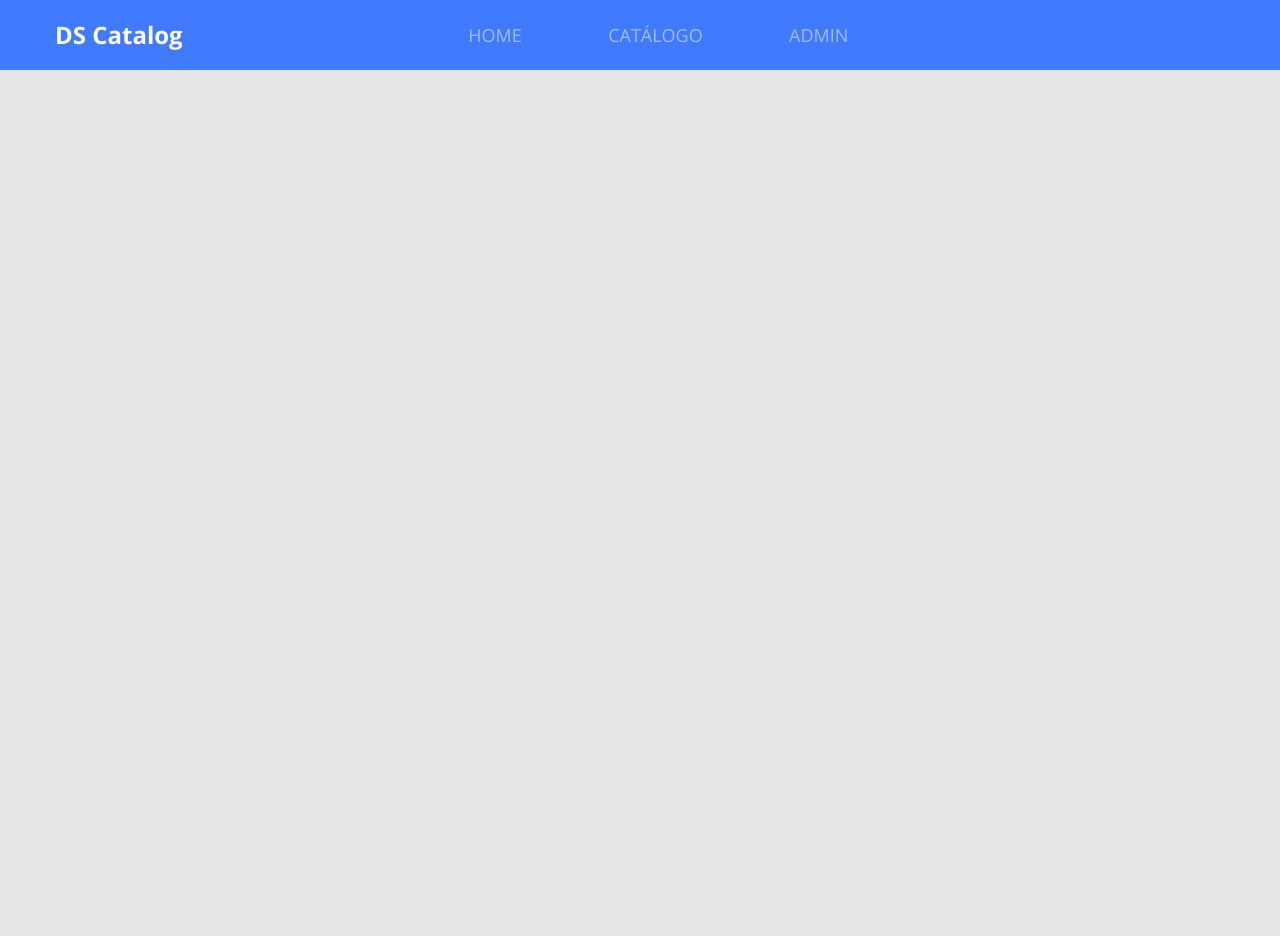
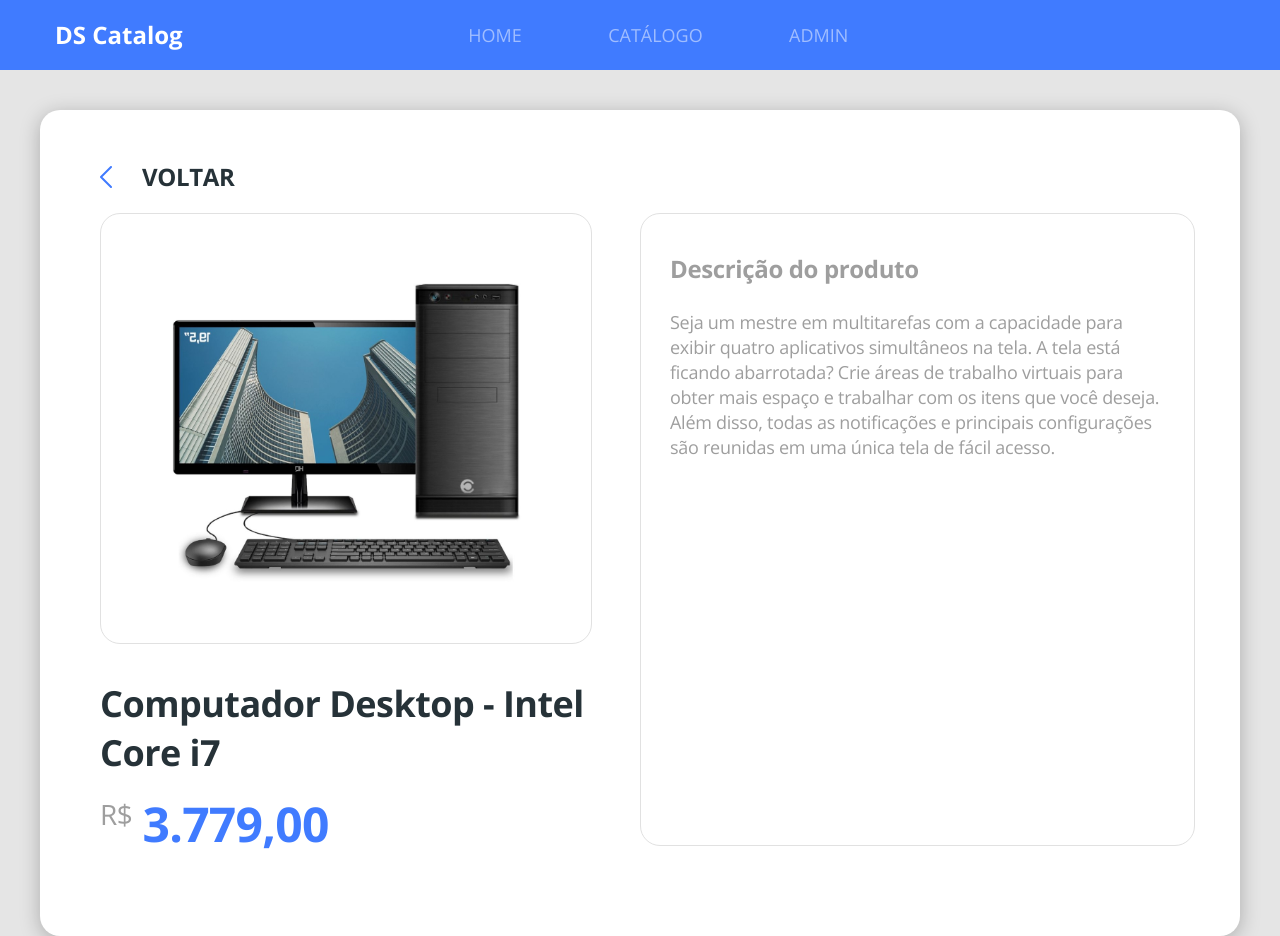
Before and after one commit to RayVilaca/dscatalog-bootcamp-devsuperior, a React (Create React App) app in the folder front-web/: page /products/1 in a window 1280 px wide. Before the commit the page ends 800 px from the top, so only its background shows below. Built offline with nearby package versions, Linux system fonts and the light colour scheme.

Commit message:
Add products details

```diff
--- a/front-web/src/Routes.tsx
+++ b/front-web/src/Routes.tsx
@@ -3,6 +3,7 @@
 import Navbar from './core/components/Navbar';
 import Admin from './pages/Admin';
 import Catalog from './pages/Catalog';
+import ProductDetails from './pages/Catalog/components/ProductDetails';
 import Home from './pages/Home';
 
 const Routes = () => (
@@ -12,8 +13,11 @@
             <Route path="/" exact>
                 <Home/>
             </Route>
-            <Route path="/catalog">
+            <Route path="/products" exact>
                 <Catalog/>
+            </Route>
+            <Route path="/products/:productId">
+                <ProductDetails/>
             </Route>
             <Route path="/admin">
                 <Admin/>
--- a/front-web/src/core/components/ButtonIcon/styles.scss
+++ b/front-web/src/core/components/ButtonIcon/styles.scss
@@ -12,4 +12,5 @@
     display: flex;
     align-items: center;
     justify-content: center;
+    color: #ffffff;
 }
--- a/front-web/src/core/components/Navbar/index.tsx
+++ b/front-web/src/core/components/Navbar/index.tsx
@@ -17,7 +17,7 @@
                     </NavLink>
                 </li>
                 <li>
-                    <NavLink to="catalog" activeClassName="active">
+                    <NavLink to="products" activeClassName="active">
                         CATÁLOGO
                     </NavLink>
                 </li>
--- /dev/null
+++ b/front-web/src/core/components/ProductPrice/index.tsx
@@ -0,0 +1,17 @@
+import React from 'react';
+import './styles.scss';
+
+type Props = {
+    price: string;
+}
+
+const ProductPrice = ({price}:Props) => (
+    <div className="product-price-container">
+        <span className="product-currency">R$</span>
+        <h3 className="product-price">
+            {price}
+         </h3>
+    </div>
+);
+
+export default ProductPrice;
--- /dev/null
+++ b/front-web/src/core/components/ProductPrice/styles.scss
@@ -0,0 +1,19 @@
+.product-price-container {
+    margin-top: 25px;
+    display: flex;
+}
+
+.product-currency {
+    font-size: 18px;
+    line-height: 25px;
+    letter-spacing: -0.015em;
+    color: #9E9E9E;
+}
+
+.product-price {
+    font-size: 32px;
+    line-height: 44px;
+    letter-spacing: -0.015em;
+    color: #407BFF;
+    margin-left: 10px;
+}
--- a/front-web/src/pages/Catalog/components/ProductCard/index.tsx
+++ b/front-web/src/pages/Catalog/components/ProductCard/index.tsx
@@ -1,5 +1,6 @@
 import React from 'react';
 import {ReactComponent as ProductImage } from '../../../../core/assets/images/product.svg';
+import ProductPrice from '../../../../core/components/ProductPrice';
 import './styles.scss';
 
 const ProductCard = () => (
@@ -9,12 +10,7 @@
             <h6 className="product-name">
                 Computador Desktop - Intel Core i7
             </h6>
-            <div className="product-price-container">
-                <span className="product-currency">R$</span>
-                <h3 className="product-price">
-                    2.779,00
-                </h3>
-            </div>
+            <ProductPrice price="2.779,00"/>
         </div>
     </div>
 );
--- a/front-web/src/pages/Catalog/components/ProductCard/styles.scss
+++ b/front-web/src/pages/Catalog/components/ProductCard/styles.scss
@@ -14,24 +14,5 @@
     font-size: 18px;
     line-height: 25px;
     letter-spacing: -0.015em;
+    color: #263238;
 }
-
-.product-price-container {
-    margin-top: 25px;
-    display: flex;
-}
-
-.product-currency {
-    font-size: 18px;
-    line-height: 25px;
-    letter-spacing: -0.015em;
-    color: #9E9E9E;
-}
-
-.product-price {
-    font-size: 32px;
-    line-height: 44px;
-    letter-spacing: -0.015em;
-    color: #407BFF;
-    margin-left: 10px;
-}
--- /dev/null
+++ b/front-web/src/pages/Catalog/components/ProductDetails/index.tsx
@@ -0,0 +1,43 @@
+import React from 'react';
+import { Link, useParams } from 'react-router-dom';
+import { ReactComponent as ArrowIcon } from '../../../../core/assets/images/arrow.svg';
+import { ReactComponent as ProductImage } from '../../../../core/assets/images/product.svg';
+import ProductPrice from '../../../../core/components/ProductPrice';
+import './styles.scss';
+
+type ParamasType = {
+    productId: string;
+}
+
+const ProductDetails = () => {
+
+    const { productId } = useParams<ParamasType>();
+    console.log(productId);
+    return (
+        <div className="product-details-container">
+            <div className="card-base border-radius-20 product-details">
+                <Link to="/products" className="products-details-goback">
+                    <ArrowIcon className="icon-goback" />
+                    <h1 className="text-goback">voltar</h1>
+                </Link>
+                <div className="row">
+                    <div className="col-6 pr-5">
+                        <div className="product-details-card text-center">
+                            <ProductImage className="product-details-image"/>
+                        </div>
+                        <h1 className="product-details-name">Computador Desktop - Intel Core i7</h1>
+                        <ProductPrice price="3.779,00"/>
+                    </div>
+                    <div className="col-6 product-details-card">
+                        <h1 className="product-description-title">Descrição do produto</h1>
+                        <p className="product-description-text">
+                            Seja um mestre em multitarefas com a capacidade para exibir quatro aplicativos simultâneos na tela. A tela está ficando abarrotada? Crie áreas de trabalho virtuais para obter mais espaço e trabalhar com os itens que você deseja. Além disso, todas as notificações e principais configurações são reunidas em uma única tela de fácil acesso.
+                        </p>
+                    </div>
+                </div>
+            </div>
+        </div>
+    );
+}
+
+export default ProductDetails;
--- /dev/null
+++ b/front-web/src/pages/Catalog/components/ProductDetails/styles.scss
@@ -0,0 +1,70 @@
+.product-details-container {
+    margin-top: 40px;
+    padding-left: 40px;
+    padding-right: 40px;
+}
+
+.product-details {
+    padding: 50px 60px 90px 60px;
+}
+
+.products-details-goback {
+    display: flex;
+    align-items: center;
+    margin-bottom: 20px;
+}
+
+.icon-goback {
+    color: #407BFF;
+    transform: rotate(-180deg);
+    margin-right: 30px;
+}
+
+.text-goback {
+    font-size: 24px;
+    line-height: 33px;
+    letter-spacing: -0.015em;
+    color: #263238;
+    text-transform: uppercase;
+}
+
+.product-details-card {
+    border: 1px solid #E1E1E1;
+    border-radius: 20px;
+    padding: 38px 29px;
+}
+
+.product-details-image {
+    width: 353px;
+    height: 353px;
+}
+
+.product-description-title {
+    font-size: 24px;
+    line-height: 33px;
+    letter-spacing: -0.015em;
+    color: #9E9E9E;
+    margin-bottom: 25px;
+}
+
+.product-description-text {
+    font-size: 18px;
+    line-height: 25px;
+    letter-spacing: -0.015em;
+    color: #9E9E9E;
+}
+
+.product-details-name {
+    font-size: 36px;
+    line-height: 49px;
+    letter-spacing: -0.015em;
+    margin-top: 35px;
+}
+
+.product-details .product-price {
+    font-size: 48px;
+}
+
+.product-details .product-currency {
+    font-size: 28px;
+}
--- a/front-web/src/pages/Catalog/index.tsx
+++ b/front-web/src/pages/Catalog/index.tsx
@@ -1,4 +1,5 @@
 import React from 'react';
+import { Link } from 'react-router-dom';
 import ProductCard from './components/ProductCard';
 import './styles.scss';
 
@@ -8,18 +9,18 @@
             Catálogo de produtos
         </h1>
         <div className="catalog-products">
-            <ProductCard/>
-            <ProductCard/>
-            <ProductCard/>
-            <ProductCard/>
-            <ProductCard/>
-            <ProductCard/>
-            <ProductCard/>
-            <ProductCard/>
-            <ProductCard/>
-            <ProductCard/>
-            <ProductCard/>
-            <ProductCard/>
+            <Link to="/products/1"><ProductCard/></Link>
+            <Link to="/products/2"><ProductCard/></Link>
+            <Link to="/products/3"><ProductCard/></Link>
+            <Link to="/products/4"><ProductCard/></Link>
+            <Link to="/products/5"><ProductCard/></Link>
+            <Link to="/products/6"><ProductCard/></Link>
+            <Link to="/products/7"><ProductCard/></Link>
+            <Link to="/products/8"><ProductCard/></Link>
+            <Link to="/products/9"><ProductCard/></Link>
+            <Link to="/products/10"><ProductCard/></Link>
+            <Link to="/products/11"><ProductCard/></Link>
+            <Link to="/products/12"><ProductCard/></Link>
         </div>
     </div>
 );
--- a/front-web/src/pages/Home/index.tsx
+++ b/front-web/src/pages/Home/index.tsx
@@ -14,7 +14,7 @@
                 <p className="text-subtitle">
                     Ajudaremos você a encontrar os melhores <br /> produtos disponíveis no mercado.
                 </p>
-                <Link to="/catalog">
+                <Link to="/products">
                     <ButtonIcon text="inicie agora a sua busca" />
                 </Link>
             </div>
```
Also changed, not shown: front-web/src/core/assets/images/arrow.svg.
